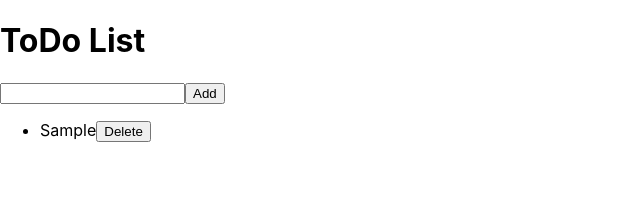
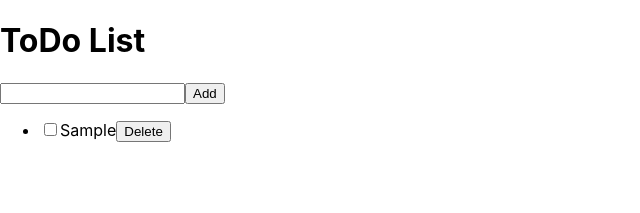
Before and after one commit to su1415/todo_app_ts, a React (Create React App) app: page / in a window 1280 px wide. Both pictures are taken after typing "Sample" into the empty fields and a click on the button "Add". Shown: the top 213 px of the page, without its empty margins (0-640 px from the left). Built offline with nearby package versions, Linux system fonts and the light colour scheme.

Commit message:
feat: 完了フラグを追加

```diff
--- a/src/App.tsx
+++ b/src/App.tsx
@@ -13,13 +13,17 @@ function App(): JSX.Element {
 
   function handleAddTodo(): void {
     if (newTodoText.trim() !== "") {
-      setTodos([...todos, { id: Date.now(), text: newTodoText }]);
+      setTodos([...todos, { id: Date.now(), text: newTodoText, completed: false }]);
       setNewTodoText("");
     }
   }
 
   function handleDeleteTodo(id: number): void {
     setTodos(todos.filter(todo => todo.id !== id));
+  }
+
+  function handleToggleComplete(id: number): void {
+    setTodos(todos.map(todo => todo.id === id ? { ...todo, completed: !todo.completed } : todo));
   }
 
   return (
@@ -34,6 +38,7 @@ function App(): JSX.Element {
       <TodoList
         todos={ todos }
         onDeleteTodo={ handleDeleteTodo }
+        onToggleComplete={ handleToggleComplete }
       />
     </div>
   );
--- a/src/components/TodoItem.tsx
+++ b/src/components/TodoItem.tsx
@@ -1,9 +1,14 @@
 import React from "react";
 import { TodoItemProps } from "../types";
 
-function TodoItem({ todo, onDeleteTodo }: TodoItemProps): JSX.Element {
+function TodoItem({ todo, onDeleteTodo, onToggleComplete }: TodoItemProps): JSX.Element {
   return (
     <li>
+      <input
+        type="checkbox"
+        checked={ todo.completed }
+        onChange={ () => onToggleComplete(todo.id) }
+      />
       { todo.text }
       <button onClick={ () => onDeleteTodo(todo.id) }>Delete</button>
     </li>
--- a/src/components/TodoList.tsx
+++ b/src/components/TodoList.tsx
@@ -2,7 +2,7 @@ import React from "react";
 import { TodoListProps } from "../types";
 import TodoItem from "./TodoItem";
 
-function TodoList({ todos, onDeleteTodo }: TodoListProps): JSX.Element {
+function TodoList({ todos, onDeleteTodo, onToggleComplete }: TodoListProps): JSX.Element {
   return (
     <ul>
       { todos.map(todo => (
@@ -10,6 +10,7 @@ function TodoList({ todos, onDeleteTodo }: TodoListProps): JSX.Element {
           key={ todo.id }
           todo={ todo }
           onDeleteTodo={ onDeleteTodo }
+          onToggleComplete={ onToggleComplete }
         />
       )) }
     </ul>
--- a/src/types.ts
+++ b/src/types.ts
@@ -1,6 +1,7 @@
 export type todo = {
   id: number,
   text: string,
+  completed: boolean,
 };
 
 export type todos = todo[];
@@ -8,9 +9,11 @@ export type todos = todo[];
 export type TodoListProps = {
   todos: todos,
   onDeleteTodo: (id: number) => void,
+  onToggleComplete: (id: number) => void,
 };
 
 export type TodoItemProps = {
   todo: todo,
   onDeleteTodo: (id: number) => void,
+  onToggleComplete: (id: number) => void,
 };
```
